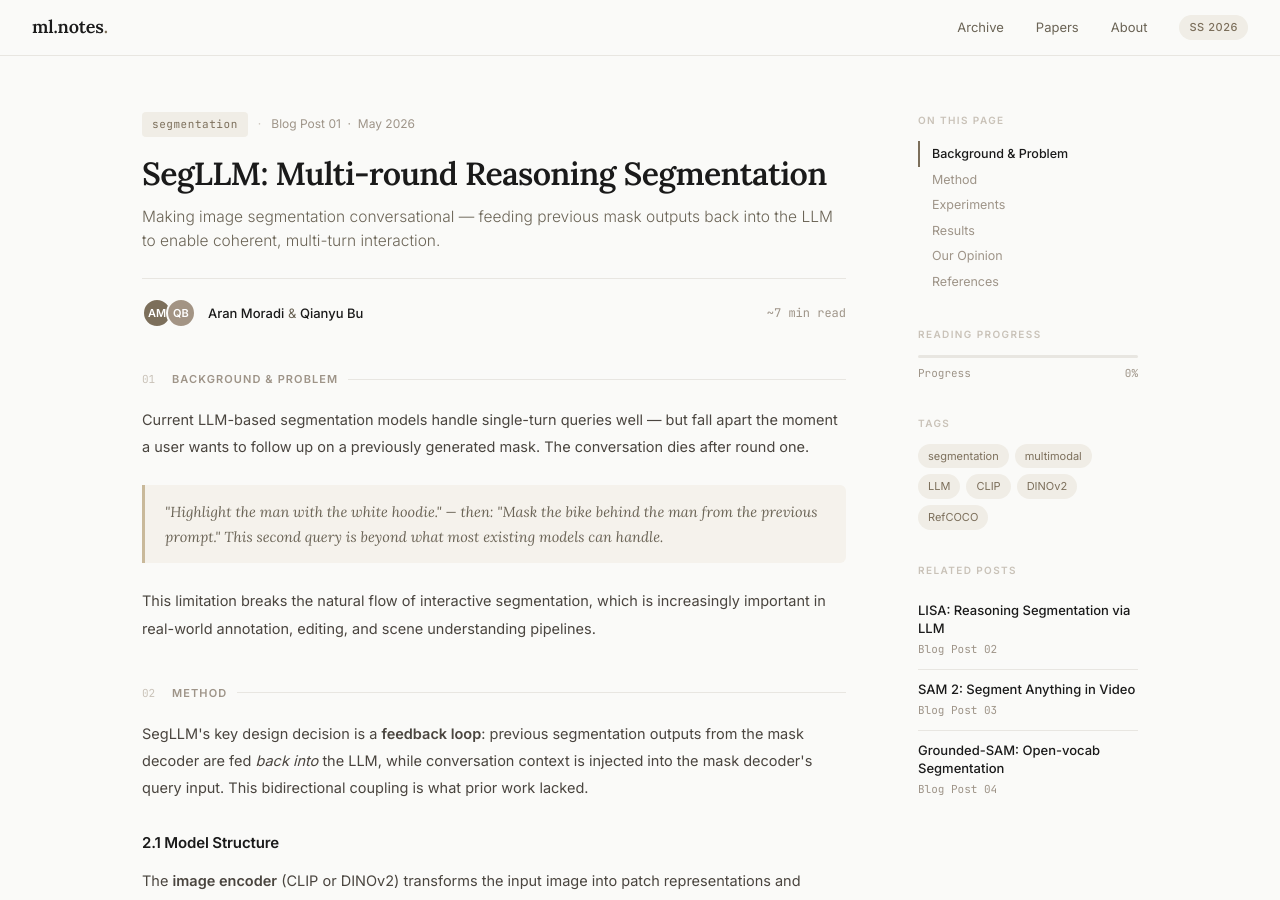
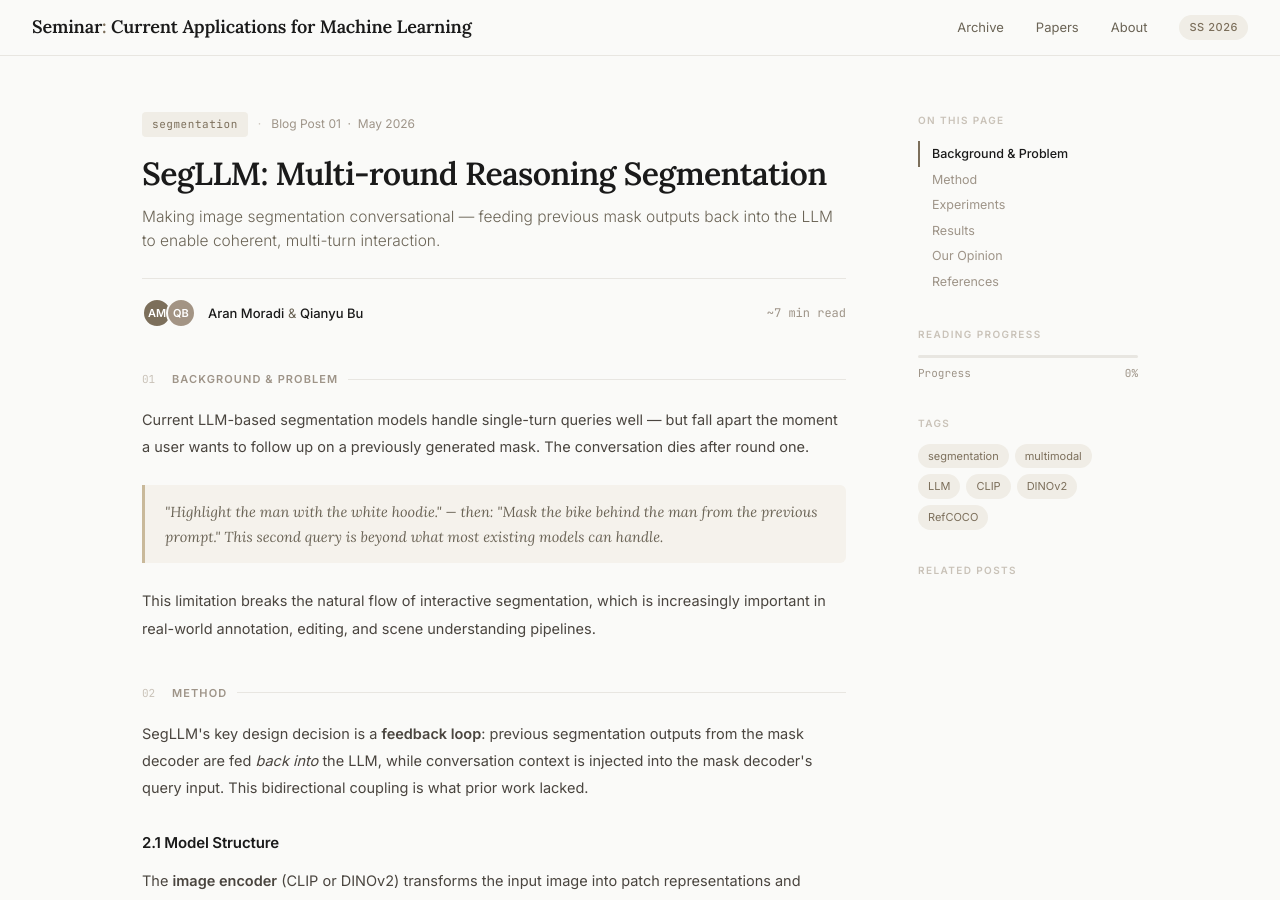
Before and after one commit to Kwrossait1102/Kwrossait1102.github.io, a Jekyll site: the page built from index.html, in a window 1280 px wide and 900 px high. Built offline with Jekyll 4.4.1, drawn with Linux system fonts in a browser that asks for light colours.

Commit message:
Update navigation brand and remove related posts
Updated navigation brand text and removed related posts section.

```diff
--- a/index.html
+++ b/index.html
@@ -507,7 +507,7 @@ layout: blank
        NAV
   ────────────────────────────────────────── -->
   <nav class="nav">
-    <a class="nav-brand" href="#">ml.notes<span>.</span></a>
+    <a class="nav-brand" href="#">Seminar<span>:</span> Current Applications for Machine Learning</a>
     <div class="nav-links">
       <a href="#">Archive</a>
       <a href="#">Papers</a>
@@ -745,17 +745,6 @@ layout: blank
 
       <div class="sidebar-section">
         <div class="sidebar-label">Related posts</div>
-        <div class="related-card">
-          <div class="related-card-title">LISA: Reasoning Segmentation via LLM</div>
-          <div class="related-card-meta">Blog Post 02</div>
-        </div>
-        <div class="related-card">
-          <div class="related-card-title">SAM 2: Segment Anything in Video</div>
-          <div class="related-card-meta">Blog Post 03</div>
-        </div>
-        <div class="related-card">
-          <div class="related-card-title">Grounded-SAM: Open-vocab Segmentation</div>
-          <div class="related-card-meta">Blog Post 04</div>
         </div>
       </div>
 
```
